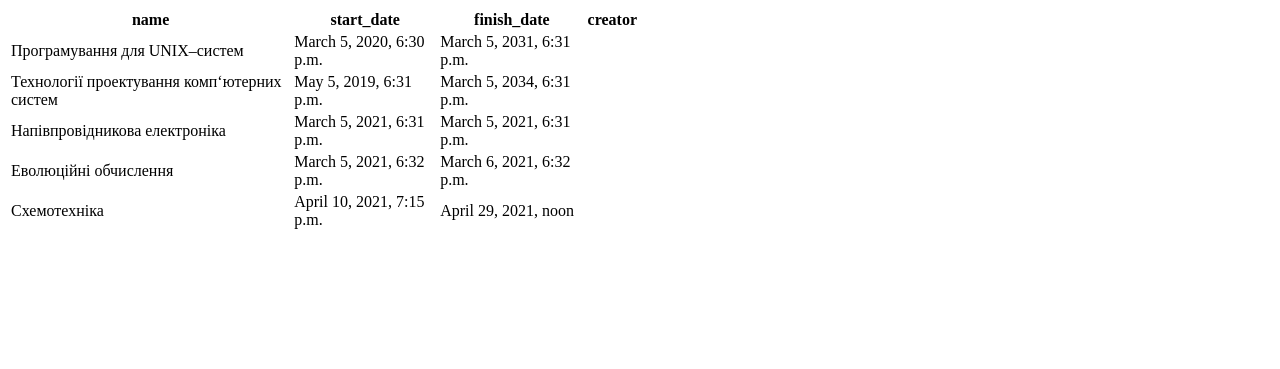
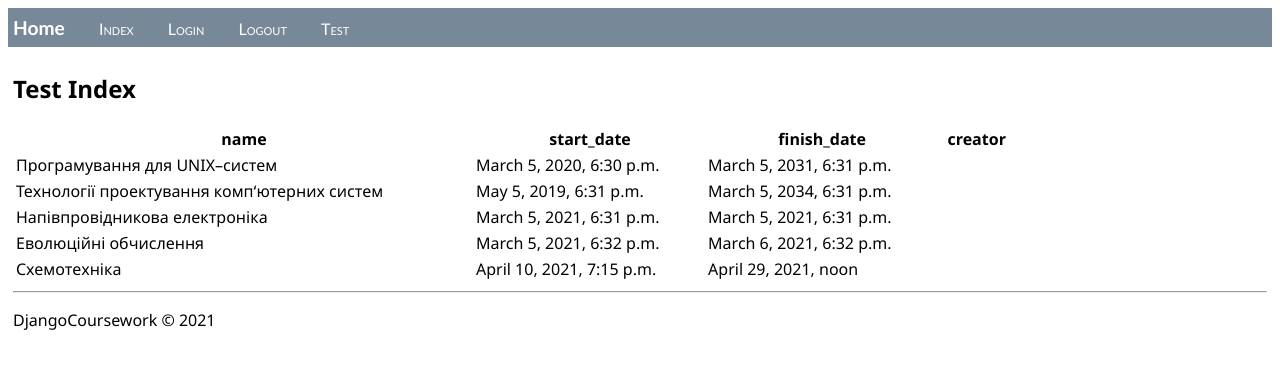
Before and after one commit to MorriganR/DjangoCoursework, a Django app: page / in a window 1280 px wide. Shown: the top 369 px of the page. Run offline with Django 3.2, Linux system fonts and the light colour scheme; data comes from the database, SQL or seed files in the repository.

Commit message:
started with VSCode & small CSS decoration

```diff
--- /dev/null
+++ b/gausscourse/static/gausscourse/site.css
@@ -0,0 +1,27 @@
+.navbar {
+    background-color: lightslategray;
+    font-size: 1em;
+    font-family: 'Trebuchet MS', 'Lucida Sans Unicode', 'Lucida Grande', 'Lucida Sans', Arial, sans-serif;
+    color: white;
+    padding: 8px 5px 8px 5px;
+}
+
+.navbar a {
+    text-decoration: none;
+    color: inherit;
+}
+
+.navbar-brand {
+    font-size: 1.2em;
+    font-weight: 600;
+}
+
+.navbar-item {
+    font-variant: small-caps;
+    margin-left: 30px;
+}
+
+.body-content {
+    padding: 5px;
+    font-family:'Segoe UI', Tahoma, Geneva, Verdana, sans-serif;
+}
--- a/gausscourse/templates/gausscourse/base.html
+++ b/gausscourse/templates/gausscourse/base.html
@@ -4,14 +4,28 @@
 <head>
     <meta charset="UTF-8" />
     <title>Django Coursework</title>
+    {% load static %}
+    <link rel="stylesheet" type="text/css" href="{% static 'gausscourse/site.css' %}"/>
 </head>
 <body>
-    <div>
-        <h1 class="text-center">{% block title %}{% endblock %}</h1>
+    <div class="navbar">
+        <a href="{% url 'home' %}" class="navbar-brand">Home</a>
+        <a href="{% url 'index' %}" class="navbar-item">Index</a>
+        <a href="{% url 'login' %}" class="navbar-item">Login</a>
+        <a href="{% url 'logout' %}" class="navbar-item">Logout</a>
+        <a href="{% url 'test' %}" class="navbar-item">Test</a>
+    </div>
+
+    <div class="body-content">
+        <h2 class="text-center">{% block title %}{% endblock %}</h2>
         <div>
             {% block content %}
             {% endblock %}
         </div>
+        <hr/>
+        <footer>
+            <p>DjangoCoursework © 2021</p>
+        </footer>
     </div>
 </body>
 </html>
--- a/gausscourse/templates/gausscourse/index.html
+++ b/gausscourse/templates/gausscourse/index.html
@@ -1,5 +1,8 @@
+{% extends 'gausscourse/base.html' %}
+{% block title %} Test Index {% endblock %}
+{% block content %}
 {% if course_list %}
-<table style="width:50%">
+<table style="width:80%">
   <tr>
     <th>name</th>
     <th>start_date</th>
@@ -18,3 +21,4 @@
 {% else %}
     <p>No courses are available.</p>
 {% endif %}
+{% endblock %}
--- a/gausscourse/templates/gausscourse/login.html
+++ b/gausscourse/templates/gausscourse/login.html
@@ -1,8 +1,8 @@
 {% extends 'gausscourse/base.html' %}
 {% block title %} Sign in {% endblock %}
 {% block content %}
-<div class="row">
-    <div class="col">
+<div>
+    <div>
         <button>
             <a href="{% url 'social:begin' 'github' %}">Login with GitHub</a>
         </button>
--- a/gausscourse/templates/gausscourse/test.html
+++ b/gausscourse/templates/gausscourse/test.html
@@ -1,5 +1,8 @@
+{% extends 'gausscourse/base.html' %}
+{% block title %} Test {% endblock %}
+{% block content %}
 {% if course_list %}
-<table style="width:50%">
+<table style="width:80%">
   <tr>
     <th>Name</th>
     <th>start_date</th>
@@ -18,3 +21,4 @@
 {% else %}
     <p>No courses are available.</p>
 {% endif %}
+{% endblock %}
```
